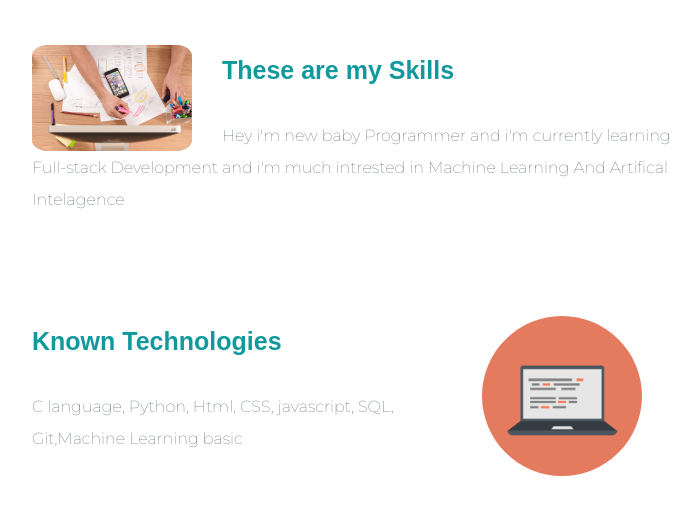
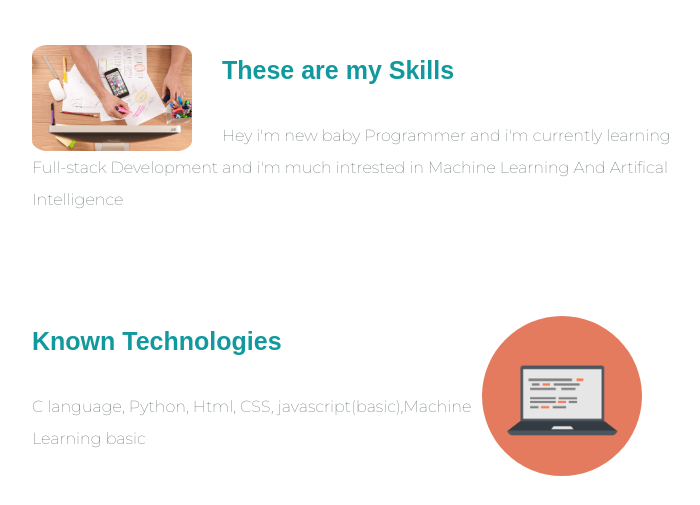
Before and after one commit to Niranjan755/NiranjanReddy, a plain HTML site: page index.html in a window 1280 px wide. Shown: the part 1640-2145 px from the top of the page, without its empty margins (288-988 px from the left). Drawn offline with Linux system fonts and the light colour scheme; files that its build step writes are made by us from their sources.

Commit message:
Spell correction

```diff
--- a/index.html
+++ b/index.html
@@ -33,12 +33,12 @@
             <div class="skill-row">
               <img class="code-pic" src="images/design.png" alt="">
               <h3>These are my Skills</h3>
-              <p class="skills-para">Hey i'm new baby Programmer and i'm currently learning Full-stack Development and i'm much intrested in Machine Learning And Artifical Intelagence</p>
+              <p class="skills-para">Hey i'm new baby Programmer and i'm currently learning Full-stack Development and i'm much intrested in Machine Learning And Artifical Intelligence</p>
             </div>
             <div class="skill-row">
               <img class="net-pic" src="images/computer.png" alt="">
               <h3>Known Technologies</h3>
-              <p class="tec">C language, Python, Html, CSS, javascript, SQL, Git,Machine Learning basic</p>
+              <p class="tec">C language, Python, Html, CSS, javascript(basic),Machine Learning basic</p>
             </div>
         </div>
         <hr>
```
